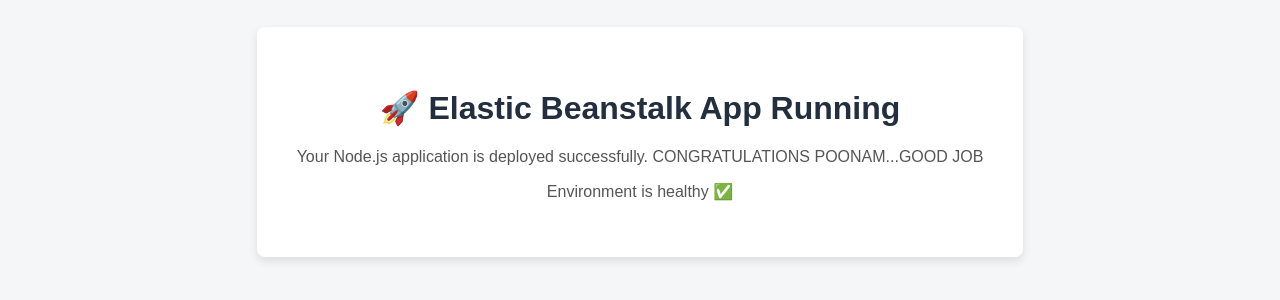
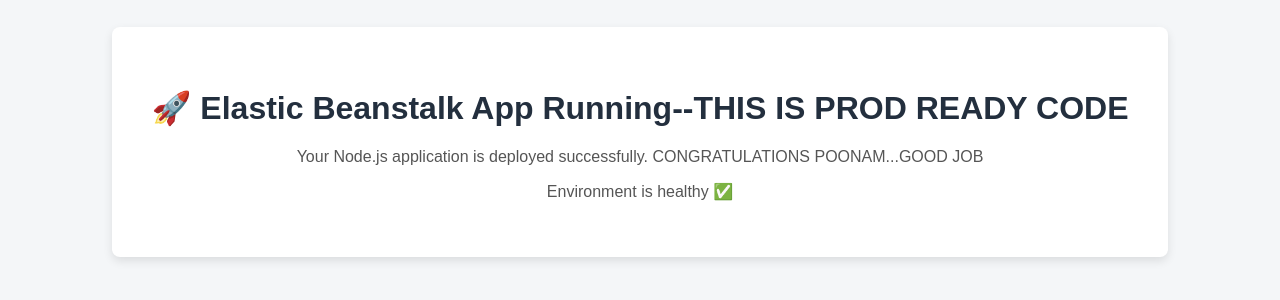
Before and after one commit to PoonamKambali/DemoApp, a website: page index.html in a window 1280 px wide. Shown: the part 258-558 px from the top of the page. Drawn offline with Linux system fonts and the light colour scheme.

Commit message:
Update index.html-PROD ready code

```diff
--- a/index.html
+++ b/index.html
@@ -31,7 +31,7 @@
 </head>
 <body>
   <div class="container">
-    <h1>🚀 Elastic Beanstalk App Running</h1>
+    <h1>🚀 Elastic Beanstalk App Running--THIS IS PROD READY CODE</h1>
     <p>Your Node.js application is deployed successfully. CONGRATULATIONS POONAM...GOOD JOB</p>
     <p>Environment is healthy ✅</p>
   </div>
```
